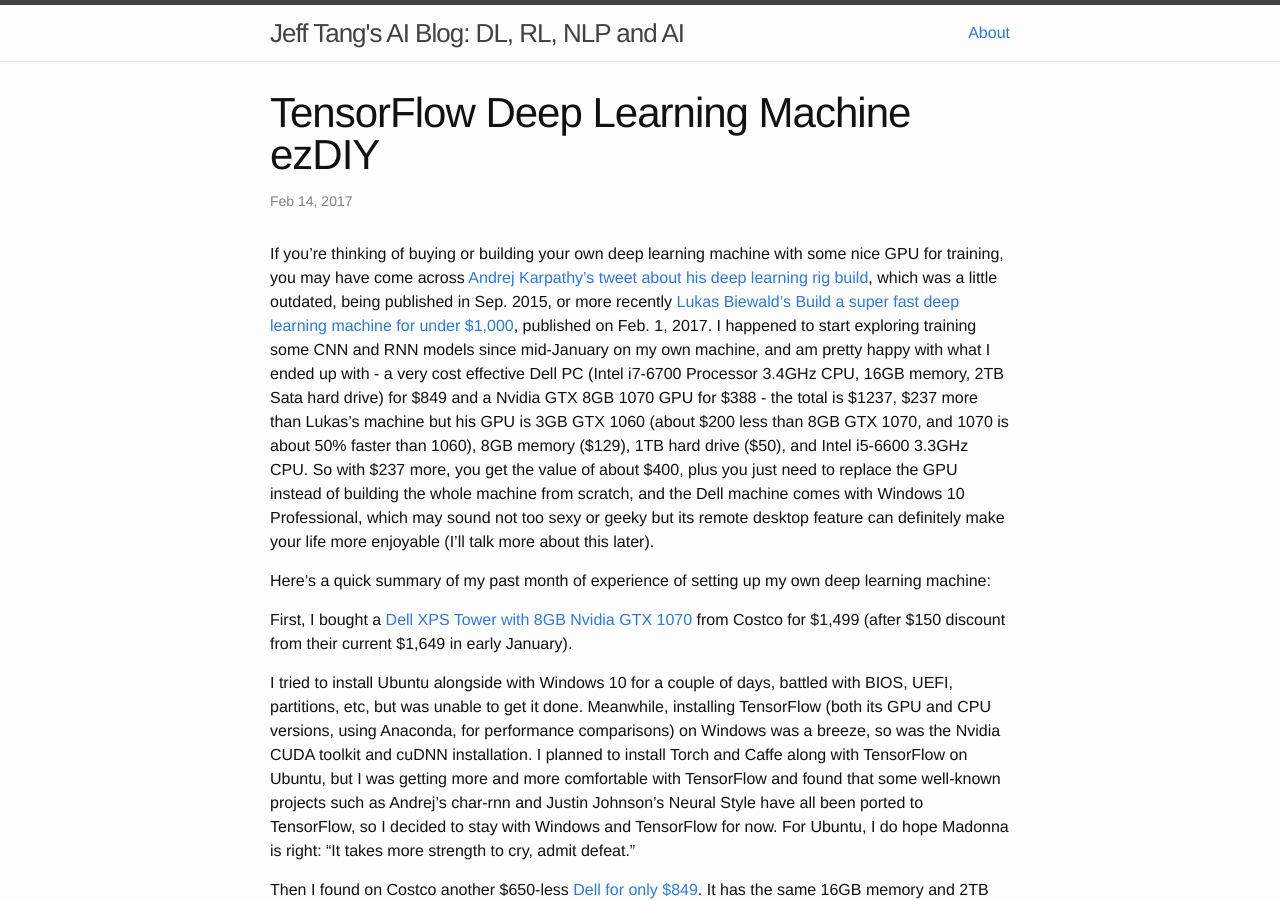
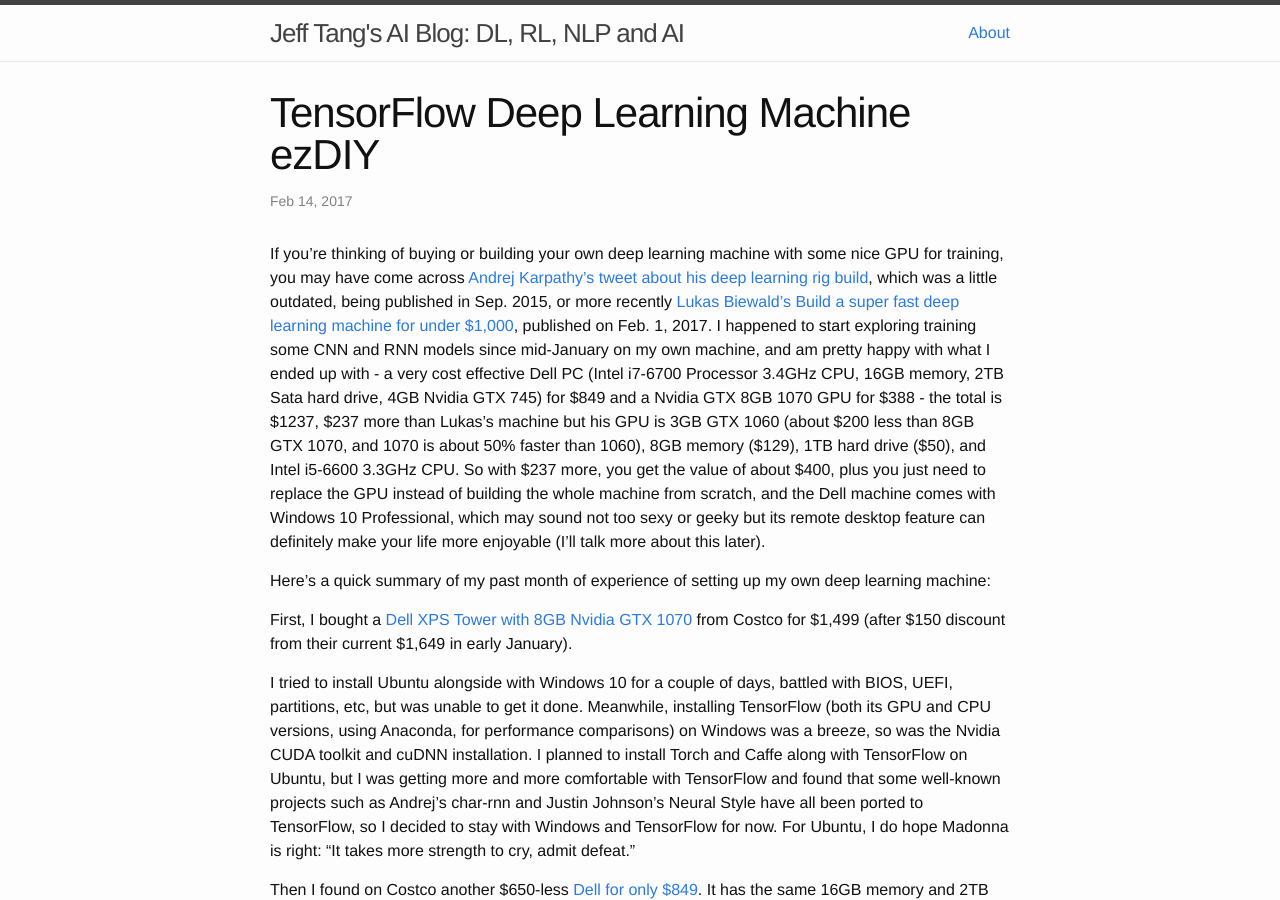
Before and after one commit to jeffxtang/jeffxtang.github.io, a Jekyll site: the page built from _posts/2017-02-14-deep-learning-machine.md, in a window 1280 px wide and 900 px high. Built offline with Jekyll 4.4.1, drawn with Linux system fonts in a browser that asks for light colours; comment, search, counter and statistics services are not loaded; some of the changed text lies outside the part shown.

Commit message:
deep learning machine

```diff
--- a/_posts/2017-02-14-deep-learning-machine.md
+++ b/_posts/2017-02-14-deep-learning-machine.md
@@ -6,7 +6,7 @@ date:   2017-02-14 01:03:06
 categories: deep learning, hardware, GPU, performance
 ---
 
-If you're thinking of buying or building your own deep learning machine with some nice GPU for training, you may have come across [Andrej Karpathy's tweet about his deep learning rig build](https://twitter.com/karpathy/status/648256662554341377?lang=en), which was a little outdated, being published in Sep. 2015, or more recently [Lukas Biewald's Build a super fast deep learning machine for under $1,000](https://www.oreilly.com/learning/build-a-super-fast-deep-learning-machine-for-under-1000), published on Feb. 1, 2017. I happened to start exploring training some CNN and RNN models since mid-January on my own machine, and am pretty happy with what I ended up with - a very cost effective Dell PC (Intel i7-6700 Processor 3.4GHz CPU, 16GB memory, 2TB Sata hard drive) for $849 and a Nvidia GTX 8GB 1070 GPU for $388 - the total is $1237, $237 more than Lukas's machine but his GPU is 3GB GTX 1060 (about $200 less than 8GB GTX 1070, and 1070 is about 50% faster than 1060), 8GB memory ($129), 1TB hard drive ($50), and Intel i5-6600 3.3GHz CPU. So with $237 more, you get the value of about $400, plus you just need to replace the GPU instead of building the whole machine from scratch, and the Dell machine comes with Windows 10 Professional, which may sound not too sexy or geeky but its remote desktop feature can definitely make your life more enjoyable (I'll talk more about this later).
+If you're thinking of buying or building your own deep learning machine with some nice GPU for training, you may have come across [Andrej Karpathy's tweet about his deep learning rig build](https://twitter.com/karpathy/status/648256662554341377?lang=en), which was a little outdated, being published in Sep. 2015, or more recently [Lukas Biewald's Build a super fast deep learning machine for under $1,000](https://www.oreilly.com/learning/build-a-super-fast-deep-learning-machine-for-under-1000), published on Feb. 1, 2017. I happened to start exploring training some CNN and RNN models since mid-January on my own machine, and am pretty happy with what I ended up with - a very cost effective Dell PC (Intel i7-6700 Processor 3.4GHz CPU, 16GB memory, 2TB Sata hard drive, 4GB Nvidia GTX 745) for $849 and a Nvidia GTX 8GB 1070 GPU for $388 - the total is $1237, $237 more than Lukas's machine but his GPU is 3GB GTX 1060 (about $200 less than 8GB GTX 1070, and 1070 is about 50% faster than 1060), 8GB memory ($129), 1TB hard drive ($50), and Intel i5-6600 3.3GHz CPU. So with $237 more, you get the value of about $400, plus you just need to replace the GPU instead of building the whole machine from scratch, and the Dell machine comes with Windows 10 Professional, which may sound not too sexy or geeky but its remote desktop feature can definitely make your life more enjoyable (I'll talk more about this later).
 
 Here's a quick summary of my past month of experience of setting up my own deep learning machine:
 
```
Also changed, not shown: other parts of _posts/2017-02-14-deep-learning-machine.md (+1 -1 lines).
